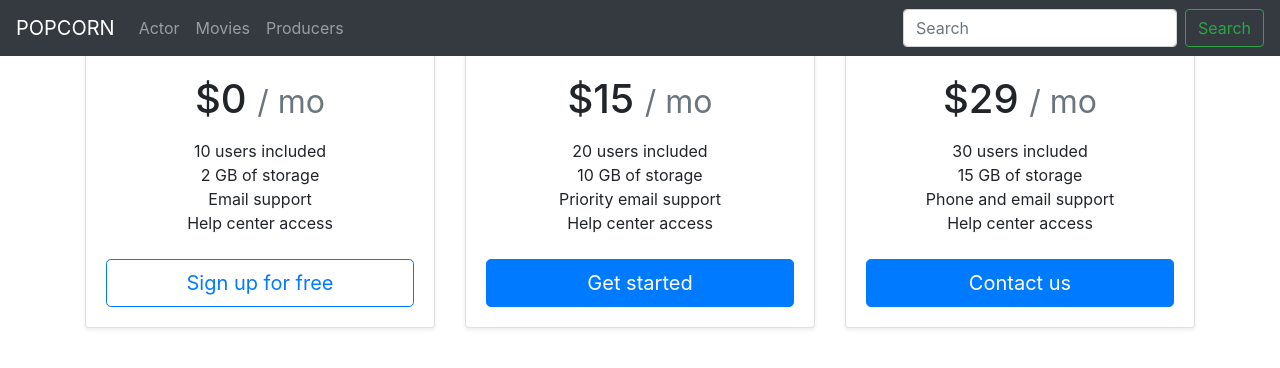
After one commit to rishabhd1/popcorn-django, a Django app: page /actors/ in a window 1280 px wide. The commit adds this page. Shown: the top 368 px of the page. Run offline with Django 3.2, Linux system fonts and the light colour scheme; some libraries are stand-ins or nearby versions.

Commit message:
added urls in actor formatted some files and incomplete actor html

```diff
--- /dev/null
+++ b/actor/urls.py
@@ -0,0 +1,6 @@
+from django.urls import path, include
+from actor.views import ActorView
+
+urlpatterns = [
+    path('', ActorView.as_view(), name='actors'),
+]
--- a/actor/views.py
+++ b/actor/views.py
@@ -1,3 +1,4 @@
-from django.shortcuts import render
+from django.views.generic import TemplateView
 
-# Create your views here.
+class ActorView(TemplateView):
+    template_name = "actors/actors.html"
--- a/popcorn/urls.py
+++ b/popcorn/urls.py
@@ -15,9 +15,11 @@ Including another URLconf
 """
 from django.contrib import admin
 from django.urls import path, include
-from . import views
+from popcorn.views import HomePage
+from actor.views import ActorView
 
 urlpatterns = [
     path('admin/', admin.site.urls),
-    path('', views.Homepage, name='home'),
+    path('', HomePage.as_view(), name='home'),
+    path('actors/', ActorView.as_view(), name='home'),
 ]
--- a/popcorn/views.py
+++ b/popcorn/views.py
@@ -1,4 +1,4 @@
-from django.shortcuts import render
+from django.views.generic import TemplateView
 
-def Homepage(request):
-    return render(request, "index.html")
+class HomePage(TemplateView):
+    template_name = "index.html"
--- /dev/null
+++ b/templates/actors/actors.html
@@ -0,0 +1,53 @@
+{% extends "base.html" %}
+
+{% block content %}
+<div class="container">
+    <div class="card-deck mb-3 text-center">
+        <div class="card mb-4 shadow-sm">
+            <div class="card-header">
+                <h4 class="my-0 font-weight-normal">Free</h4>
+            </div>
+            <div class="card-body">
+                <h1 class="card-title pricing-card-title">$0 <small class="text-muted">/ mo</small></h1>
+                <ul class="list-unstyled mt-3 mb-4">
+                    <li>10 users included</li>
+                    <li>2 GB of storage</li>
+                    <li>Email support</li>
+                    <li>Help center access</li>
+                </ul>
+                <button type="button" class="btn btn-lg btn-block btn-outline-primary">Sign up for free</button>
+            </div>
+        </div>
+        <div class="card mb-4 shadow-sm">
+            <div class="card-header">
+                <h4 class="my-0 font-weight-normal">Pro</h4>
+            </div>
+            <div class="card-body">
+                <h1 class="card-title pricing-card-title">$15 <small class="text-muted">/ mo</small></h1>
+                <ul class="list-unstyled mt-3 mb-4">
+                    <li>20 users included</li>
+                    <li>10 GB of storage</li>
+                    <li>Priority email support</li>
+                    <li>Help center access</li>
+                </ul>
+                <button type="button" class="btn btn-lg btn-block btn-primary">Get started</button>
+            </div>
+        </div>
+        <div class="card mb-4 shadow-sm">
+            <div class="card-header">
+                <h4 class="my-0 font-weight-normal">Enterprise</h4>
+            </div>
+            <div class="card-body">
+                <h1 class="card-title pricing-card-title">$29 <small class="text-muted">/ mo</small></h1>
+                <ul class="list-unstyled mt-3 mb-4">
+                    <li>30 users included</li>
+                    <li>15 GB of storage</li>
+                    <li>Phone and email support</li>
+                    <li>Help center access</li>
+                </ul>
+                <button type="button" class="btn btn-lg btn-block btn-primary">Contact us</button>
+            </div>
+        </div>
+    </div>
+</div>
+{% endblock content %}
--- a/templates/base.html
+++ b/templates/base.html
@@ -1,5 +1,6 @@
 <!DOCTYPE html>
 <html>
+
 <head>
 
     <meta charset="utf-8">
@@ -7,13 +8,12 @@
     <title>Popcorn</title>
     <meta name="viewport" content="width=device-width, initial-scale=1">
 
-    <!-- Boostrap Javascript, jQuery and Popper.js -->
-    <script src="https://code.jquery.com/jquery-3.3.1.slim.min.js" integrity="sha384-q8i/X+965DzO0rT7abK41JStQIAqVgRVzpbzo5smXKp4YfRvH+8abtTE1Pi6jizo" crossorigin="anonymous"></script>
-    <script src="https://cdnjs.cloudflare.com/ajax/libs/popper.js/1.14.7/umd/popper.min.js" integrity="sha384-UO2eT0CpHqdSJQ6hJty5KVphtPhzWj9WO1clHTMGa3JDZwrnQq4sF86dIHNDz0W1" crossorigin="anonymous"></script>
-
     <!-- Boostrap CDN -->
-    <link rel="stylesheet" href="https://stackpath.bootstrapcdn.com/bootstrap/4.3.1/css/bootstrap.min.css" integrity="sha384-ggOyR0iXCbMQv3Xipma34MD+dH/1fQ784/j6cY/iJTQUOhcWr7x9JvoRxT2MZw1T" crossorigin="anonymous">
-    <script src="https://stackpath.bootstrapcdn.com/bootstrap/4.3.1/js/bootstrap.min.js" integrity="sha384-JjSmVgyd0p3pXB1rRibZUAYoIIy6OrQ6VrjIEaFf/nJGzIxFDsf4x0xIM+B07jRM" crossorigin="anonymous"></script>
+    <link rel="stylesheet" href="https://stackpath.bootstrapcdn.com/bootstrap/4.3.1/css/bootstrap.min.css"
+        integrity="sha384-ggOyR0iXCbMQv3Xipma34MD+dH/1fQ784/j6cY/iJTQUOhcWr7x9JvoRxT2MZw1T" crossorigin="anonymous">
+    <script src="https://stackpath.bootstrapcdn.com/bootstrap/4.3.1/js/bootstrap.min.js"
+        integrity="sha384-JjSmVgyd0p3pXB1rRibZUAYoIIy6OrQ6VrjIEaFf/nJGzIxFDsf4x0xIM+B07jRM" crossorigin="anonymous">
+    </script>
 
 </head>
 
@@ -21,7 +21,8 @@
 <header>
     <nav class="navbar navbar-expand-md navbar-dark fixed-top bg-dark">
         <a class="navbar-brand" href="#">POPCORN</a>
-        <button class="navbar-toggler" type="button" data-toggle="collapse" data-target="#navbarCollapse" aria-controls="navbarCollapse" aria-expanded="false" aria-label="Toggle navigation">
+        <button class="navbar-toggler" type="button" data-toggle="collapse" data-target="#navbarCollapse"
+            aria-controls="navbarCollapse" aria-expanded="false" aria-label="Toggle navigation">
             <span class="navbar-toggler-icon"></span>
         </button>
         <div class="collapse navbar-collapse" id="navbarCollapse">
@@ -36,19 +37,28 @@
                     <a class="nav-link" href="#">Producers</a>
                 </li>
             </ul>
-        <!-- To Implement "Search" UI enable below code -->
-        <!-- <form class="form-inline mt-2 mt-md-0">
+            <form class="form-inline mt-2 mt-md-0">
                 <input class="form-control mr-sm-2" type="text" placeholder="Search" aria-label="Search">
                 <button class="btn btn-outline-success my-2 my-sm-0" type="submit">Search</button>
-        </form> -->
+            </form>
         </div>
     </nav>
 </header>
 
 <!-- Block -->
+
 <body>
     {% block content %}
 
     {% endblock content %}
 </body>
+
+<!-- Boostrap Javascript, jQuery and Popper.js -->
+<script src="https://code.jquery.com/jquery-3.3.1.slim.min.js"
+    integrity="sha384-q8i/X+965DzO0rT7abK41JStQIAqVgRVzpbzo5smXKp4YfRvH+8abtTE1Pi6jizo" crossorigin="anonymous">
+</script>
+<script src="https://cdnjs.cloudflare.com/ajax/libs/popper.js/1.14.7/umd/popper.min.js"
+    integrity="sha384-UO2eT0CpHqdSJQ6hJty5KVphtPhzWj9WO1clHTMGa3JDZwrnQq4sF86dIHNDz0W1" crossorigin="anonymous">
+</script>
+
 </html>
```
Lines whose indentation alone changed are shown as unchanged.
